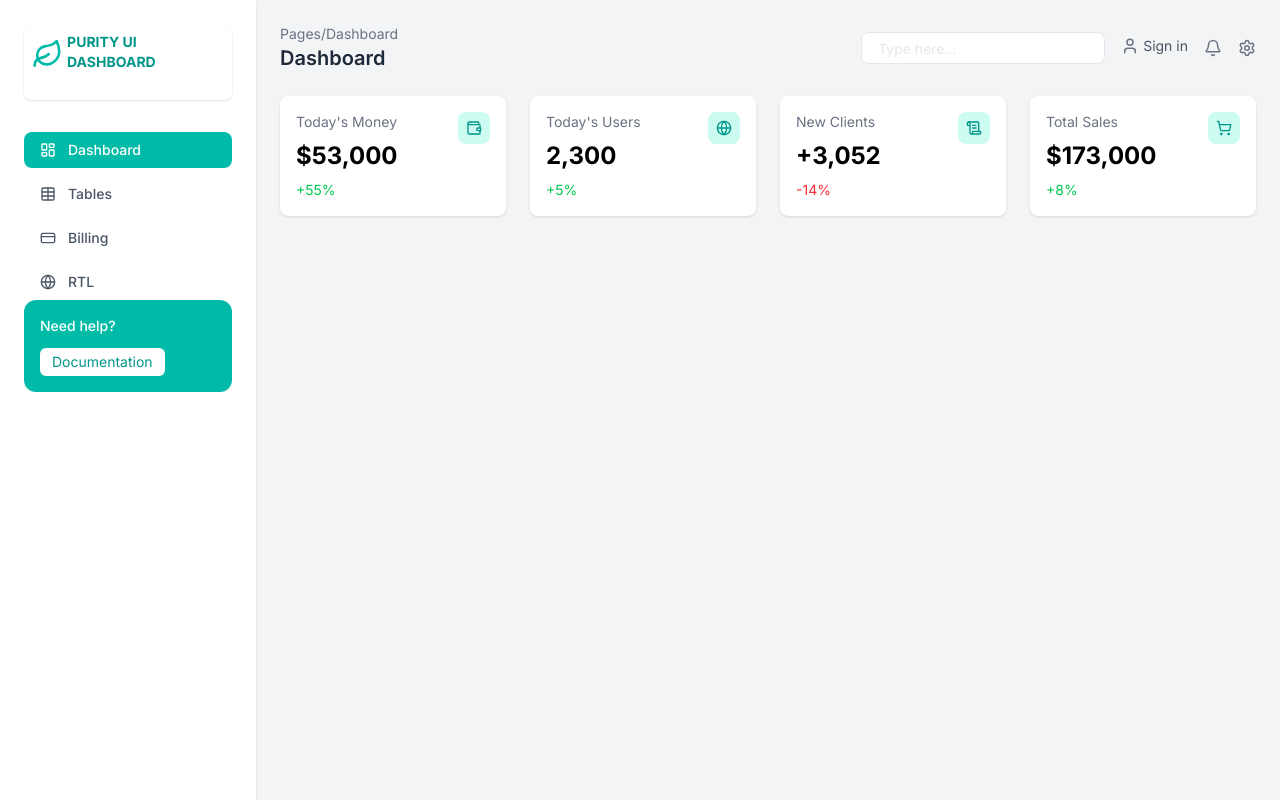
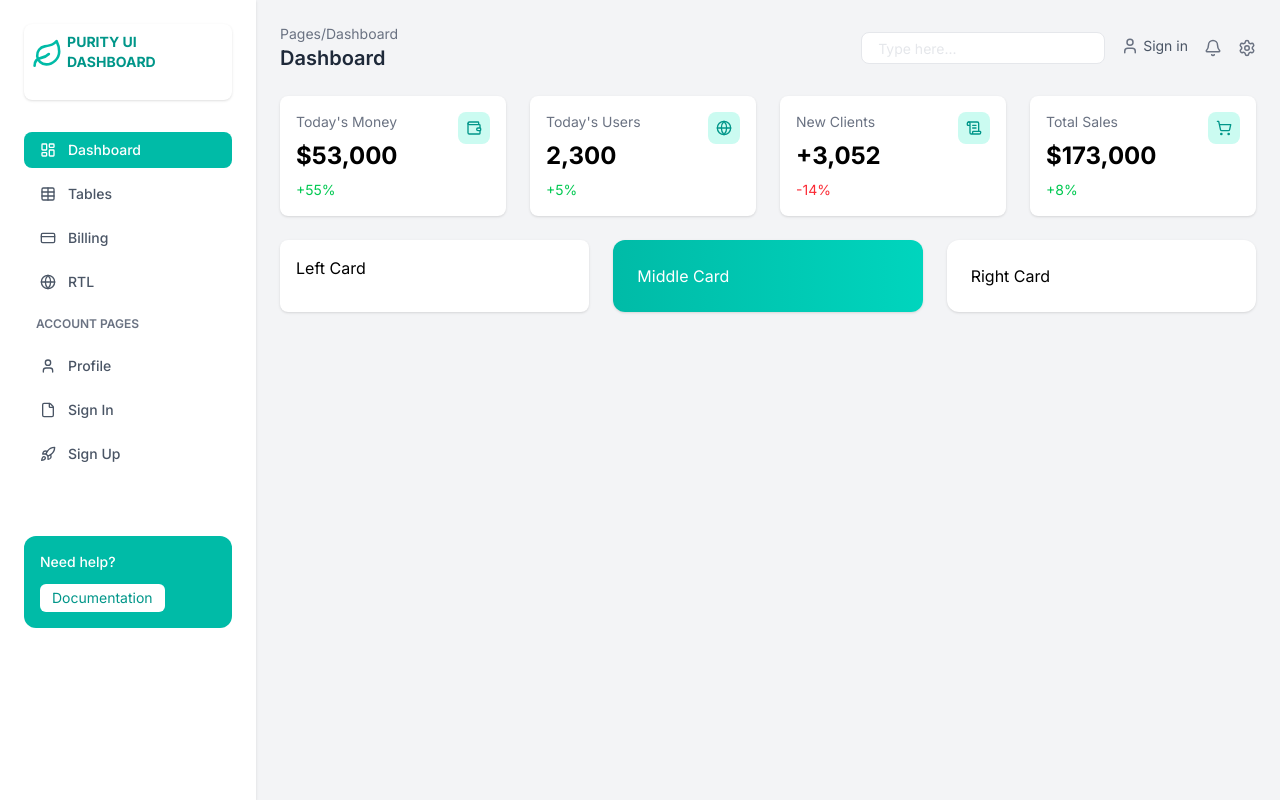
Before and after one commit to adewoletimothy/castech-landingpage, a Next.js app in the folder landing-page/: page / in a window 1280 px wide. Built offline with nearby package versions, Linux system fonts and the light colour scheme.

Commit message:
edited sidebar, positioned cards under stats cards

```diff
--- a/landing-page/app/components/layout/Navbar.tsx
+++ b/landing-page/app/components/layout/Navbar.tsx
@@ -17,7 +17,7 @@ export default function Navbar () {
             <input
                 type="text"
                 placeholder='Type here...'
-                className='hidden md:block h-8 placeholder-gray-200 bg-white border border-gray-200 rounded-lg px-4 py-2
+                className='hidden md:block h-8 placeholder-gray-200 bg-white border border-gray-200  rounded-lg  px-4 py-
                             text-sm text-black focus:outline-none focus:ring-2 focus:ring-teal-500'
             />
             <div className="flex items-center gap-1 mb-1">
--- a/landing-page/app/components/layout/Sidebar.tsx
+++ b/landing-page/app/components/layout/Sidebar.tsx
@@ -1,4 +1,4 @@
-import { LayoutDashboard, Table, CreditCard, Globe, Leaf } from "lucide-react"
+import { LayoutDashboard, Rocket, File, User, Table, CreditCard, Globe, Leaf } from "lucide-react"
 
 
 export default function Home() {
@@ -31,11 +31,27 @@ export default function Home() {
             icon={Globe}
            />
         </nav>
+        <p className="text-xs font-semibold text-gray-500 my-4 mb-4 ml-3">ACCOUNT PAGES</p>
+        <nav className="space-y-2 mb-6">
+          <SidebarItem
+            label="Profile"
+            icon={User}
+           />
+          <SidebarItem
+            label="Sign In"
+            icon={File}
+           />
+            <SidebarItem
+            label="Sign Up"
+            icon={Rocket}
+           />
+        </nav>
 
-        <div className="flex-1">
+
+        <div className="flex-1 mt-10">
           <div className="bg-teal-500 text-white p-4 rounded-xl">
             <p className="text-sm font-medium">Need help?</p>
-            <button className="mt-3 bg-white text-teal-600 text-sm px-3 py-1 rounded-md">
+            <button className="mt-3 bg-white text-teal-600 text-sm px-3 py-1 rounded-md hover:bg-gray-100 cursor-pointer">
               Documentation
             </button>
 
--- a/landing-page/app/page.tsx
+++ b/landing-page/app/page.tsx
@@ -12,6 +12,19 @@ export default function Home() {
       <main className="flex-1 p-6">
         <Navbar/>
         <StatCardGrid/>
+
+        <div className="grid grid-cols-1 lg:grid-cols-3 gap-6 mt-6">
+          <div className="bg-white p-4 rounded-lg shadow-sm">
+            Left Card
+          </div>
+          <div className="bg-linear-to-r from-teal-500 to-teal-400 text-white rounded-xl p-6 shadow-sm">
+            Middle Card
+          </div>
+          <div className="bg-white rounded-xl p-6 shadow-sm">
+            Right Card
+          </div>
+
+        </div>
       </main>
     </div>
   );
```
